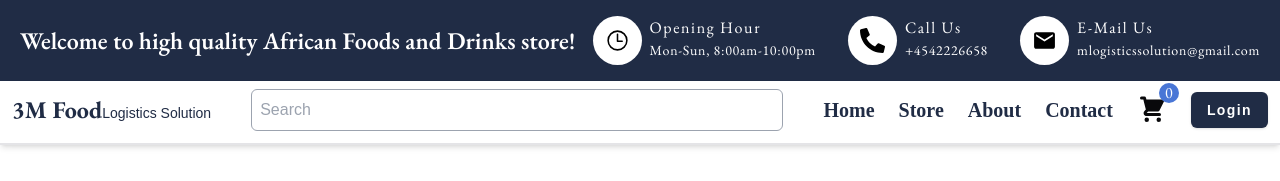
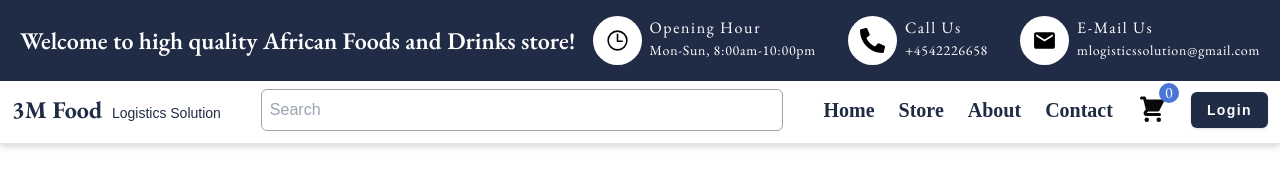
Before and after one commit to Mayadihno/3mlogistics, a Next.js app: page /register in a window 1280 px wide. Shown: the top 181 px of the page. Built offline with nearby package versions, Linux system fonts and the light colour scheme; a web font is replaced by a local one.

Commit message:
refactor: adjust spacing and alignment in Navbar component for improved readability

```diff
--- a/components/navbar/Navbar.tsx
+++ b/components/navbar/Navbar.tsx
@@ -32,9 +32,11 @@ const Navbar = () => {
         <div className="flex justify-between items-center">
           <Link href={"/"}>
             <span className="text-2xl font-bold cursor-pointer hover:text-[#4976d6] font-ebgaramond text-[#202C45]">
-              3M Food
+              3M Food{" "}
             </span>
-            <small className="text-sm text-[#202C45]">Logistics Solution</small>
+            <small className="text-sm text-[#202C45] pl-1">
+              Logistics Solution
+            </small>
           </Link>
 
           {/* Mobile Menu Icon */}
```
